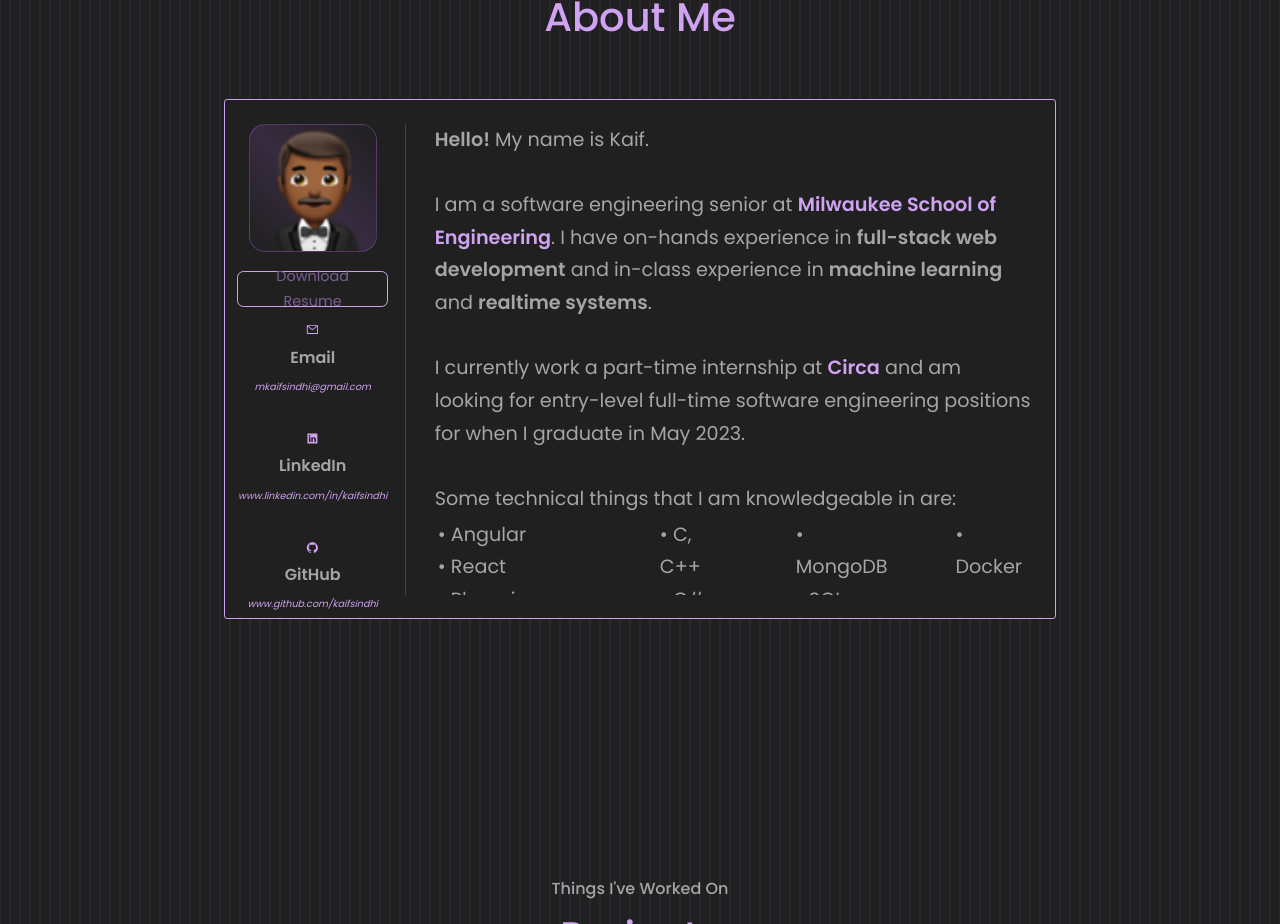
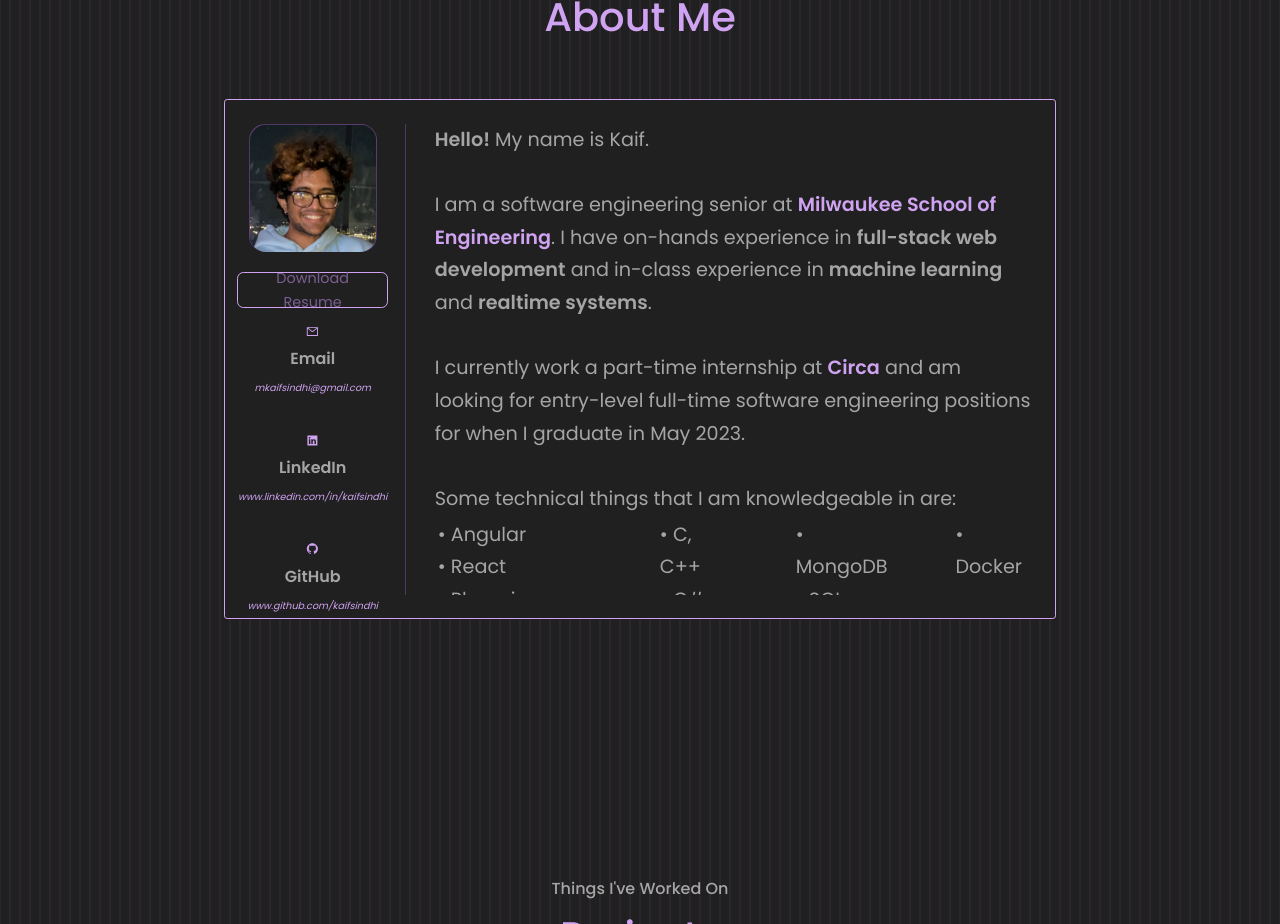
Before and after one commit to kaifsindhi/react-portfolio-v2, a React (Create React App) app: page / in a window 1280 px wide. Shown: the part 1100-2024 px from the top of the page. Built offline with nearby package versions, Linux system fonts and the light colour scheme.

Commit message:
update pfp

```diff
--- a/src/components/about/about2.css
+++ b/src/components/about/about2.css
@@ -9,8 +9,8 @@
 }
 
 .about_container .about_me {
-  min-width: 10vw;
-  max-height: 10vw;
+  width: 10vw;
+  height: 10vw;
   border: 1px solid var(--color-primary-variant);
   border-radius: 1rem;
   text-align: center;
@@ -22,6 +22,10 @@
     var(--color-primary-variant2),
     transparent
   );
+}
+
+.about_container .about_me img {
+  border-radius: inherit;
 }
 
 .about_container .divider {
```
Also changed, not shown: src/assets/me-about.png.
